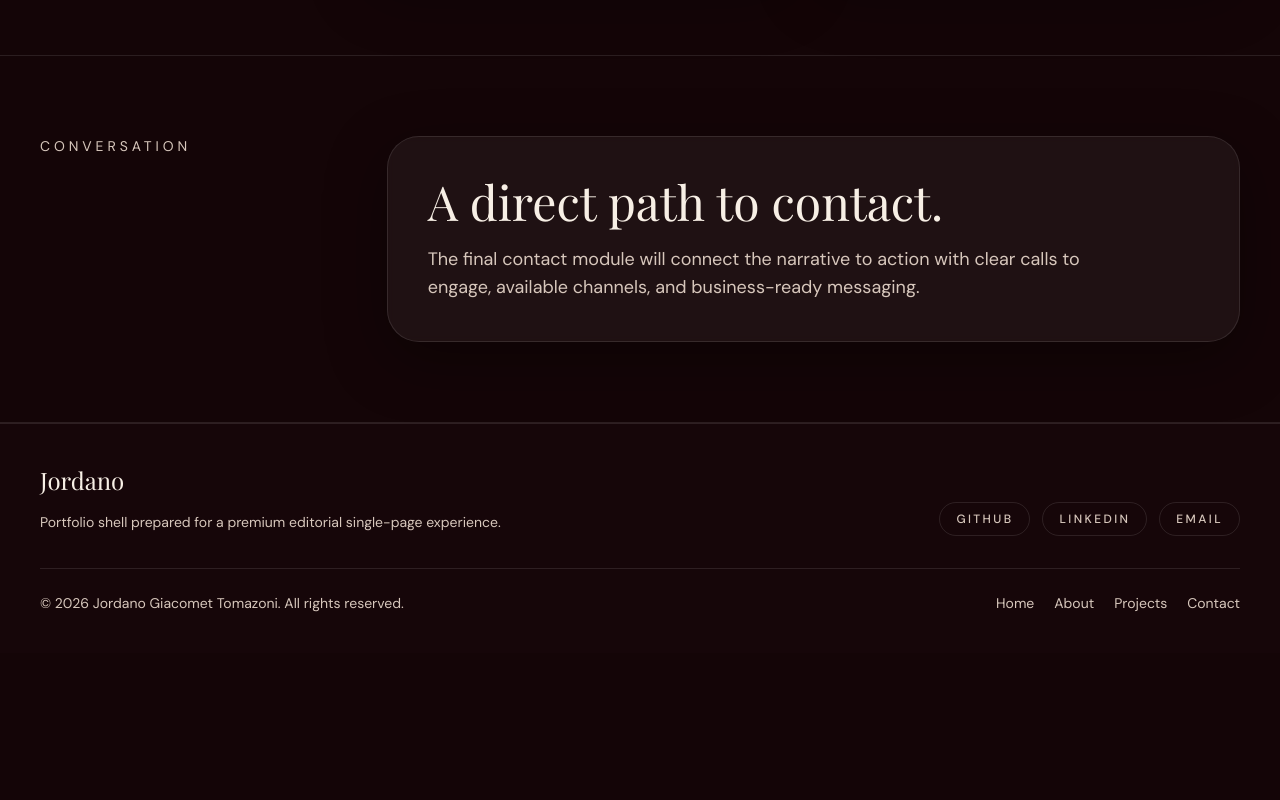
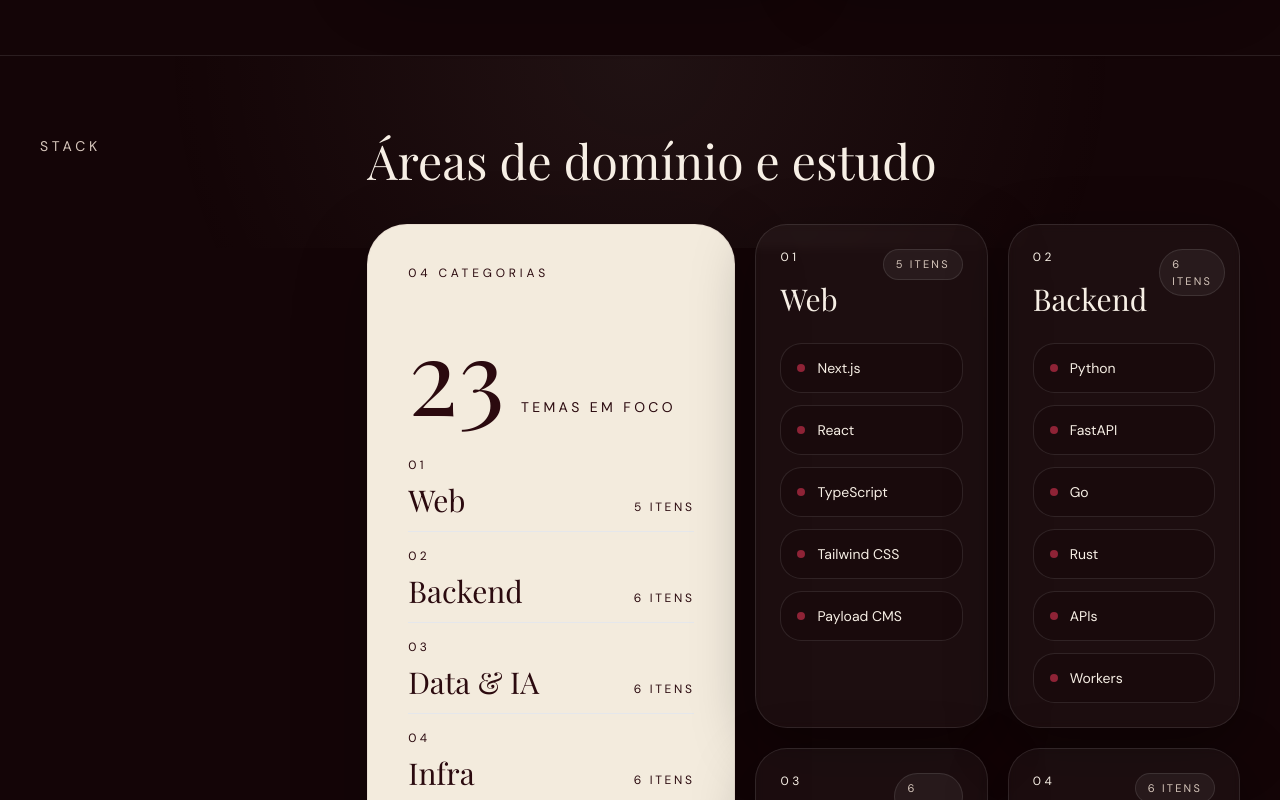
Before and after one commit to jordanogiacomet/portfolio-jordano, a Next.js app: page / in a window 1280 px wide. Shown: the part 5780-6580 px from the top of the page. Before the commit the page ends 6433 px from the top, so only its background shows below. Built offline with nearby package versions, Linux system fonts and the light colour scheme; a web font is replaced by a local one.

Commit message:
feat: [US-008] - [Stack and areas of expertise section]

```diff
--- a/app/page.tsx
+++ b/app/page.tsx
@@ -6,6 +6,7 @@
 import { Proof } from "@/components/Proof";
 import { Projects } from "@/components/Projects";
 import { Services } from "@/components/Services";
+import { Stack } from "@/components/Stack";
 
 const sections = [
   {
@@ -29,6 +30,7 @@
         <About />
         <Process />
         <Projects />
+        <Stack />
 
         {sections.map((section) => (
           <section
--- /dev/null
+++ b/components/Stack.tsx
@@ -0,0 +1,153 @@
+import stackContent from "@/data/stack.json";
+
+type StackCategory = {
+  name: string;
+  items: string[];
+};
+
+type StackContent = {
+  sectionLabel: string;
+  heading: string;
+  categories: StackCategory[];
+};
+
+const content = stackContent as StackContent;
+
+export function Stack() {
+  if (content.categories.length === 0) {
+    return null;
+  }
+
+  const totalItems = content.categories.reduce(
+    (count, category) => count + category.items.length,
+    0
+  );
+
+  return (
+    <section
+      id="stack"
+      aria-labelledby="stack-heading"
+      className="relative border-b border-white/10 px-4 py-20 sm:px-6 lg:px-10"
+    >
+      <div
+        aria-hidden="true"
+        className="absolute inset-x-0 top-0 h-48 bg-[radial-gradient(circle_at_top,_rgba(243,235,221,0.06),_transparent_72%)]"
+      />
+      <div
+        aria-hidden="true"
+        className="absolute left-[14%] top-24 h-56 w-56 rounded-full bg-accent/10 blur-3xl"
+      />
+
+      <div className="relative mx-auto max-w-7xl">
+        <div className="grid gap-8 lg:grid-cols-[0.32fr_1fr] lg:gap-12">
+          <div>
+            <p className="text-sm uppercase tracking-[0.28em] text-text-secondary">
+              {content.sectionLabel}
+            </p>
+          </div>
+
+          <div>
+            <header className="max-w-3xl">
+              <h2
+                id="stack-heading"
+                className="font-display text-4xl text-text-primary sm:text-5xl"
+              >
+                {content.heading}
+              </h2>
+            </header>
+
+            <div className="mt-10 grid gap-5 xl:grid-cols-[minmax(0,0.76fr)_minmax(0,1fr)]">
+              <article className="relative overflow-hidden rounded-[2.5rem] border border-[#d7c7bc]/35 bg-bg-surface p-8 text-text-on-light shadow-[0_24px_80px_rgba(9,2,4,0.18)] sm:p-10">
+                <div
+                  aria-hidden="true"
+                  className="absolute right-0 top-0 h-40 w-40 rounded-full bg-accent/10 blur-3xl"
+                />
+
+                <div className="relative">
+                  <p className="text-xs uppercase tracking-[0.32em] text-text-on-light/55">
+                    {String(content.categories.length).padStart(2, "0")} categorias
+                  </p>
+
+                  <div className="mt-10 flex flex-wrap items-end gap-4">
+                    <p className="font-display text-[clamp(4.5rem,10vw,6.5rem)] leading-none">
+                      {String(totalItems).padStart(2, "0")}
+                    </p>
+                    <p className="pb-2 text-sm uppercase tracking-[0.24em] text-text-on-light/58">
+                      temas em foco
+                    </p>
+                  </div>
+
+                  <div className="mt-8 space-y-4">
+                    {content.categories.map((category, index) => (
+                      <div
+                        key={category.name}
+                        className="flex items-end justify-between gap-4 border-t border-text-on-light/12 pt-4 first:border-t-0 first:pt-0"
+                      >
+                        <div>
+                          <p className="text-xs uppercase tracking-[0.28em] text-text-on-light/45">
+                            {String(index + 1).padStart(2, "0")}
+                          </p>
+                          <h3 className="mt-3 font-display text-3xl leading-none">
+                            {category.name}
+                          </h3>
+                        </div>
+
+                        <p className="text-xs uppercase tracking-[0.22em] text-text-on-light/58">
+                          {category.items.length} itens
+                        </p>
+                      </div>
+                    ))}
+                  </div>
+                </div>
+              </article>
+
+              <div className="grid gap-5 sm:grid-cols-2">
+                {content.categories.map((category, index) => (
+                  <article
+                    key={category.name}
+                    className="rounded-[2rem] border border-white/10 bg-white/[0.04] p-6 shadow-panel backdrop-blur-sm"
+                  >
+                    <div className="flex items-start justify-between gap-3">
+                      <div>
+                        <p className="text-xs uppercase tracking-[0.3em] text-text-secondary/80">
+                          {String(index + 1).padStart(2, "0")}
+                        </p>
+                        <h3 className="mt-4 font-display text-3xl leading-tight text-text-primary">
+                          {category.name}
+                        </h3>
+                      </div>
+
+                      <p className="rounded-full border border-white/10 bg-white/[0.05] px-3 py-1.5 text-[11px] uppercase tracking-[0.2em] text-text-secondary">
+                        {category.items.length} itens
+                      </p>
+                    </div>
+
+                    <ul
+                      className="mt-6 grid gap-3"
+                      aria-label={`${category.name} technologies`}
+                    >
+                      {category.items.map((item) => (
+                        <li
+                          key={item}
+                          className="flex items-center gap-3 rounded-[1.35rem] border border-white/10 bg-[#18070a]/45 px-4 py-3"
+                        >
+                          <span
+                            aria-hidden="true"
+                            className="h-2 w-2 rounded-full bg-accent"
+                          />
+                          <span className="text-sm leading-6 text-text-primary/90">
+                            {item}
+                          </span>
+                        </li>
+                      ))}
+                    </ul>
+                  </article>
+                ))}
+              </div>
+            </div>
+          </div>
+        </div>
+      </div>
+    </section>
+  );
+}
--- /dev/null
+++ b/data/stack.json
@@ -0,0 +1,22 @@
+{
+  "sectionLabel": "Stack",
+  "heading": "Áreas de domínio e estudo",
+  "categories": [
+    {
+      "name": "Web",
+      "items": ["Next.js", "React", "TypeScript", "Tailwind CSS", "Payload CMS"]
+    },
+    {
+      "name": "Backend",
+      "items": ["Python", "FastAPI", "Go", "Rust", "APIs", "Workers"]
+    },
+    {
+      "name": "Data & IA",
+      "items": ["Pandas", "LLMs", "RAG", "LangChain", "Agentes", "Templates"]
+    },
+    {
+      "name": "Infra",
+      "items": ["Docker", "Kubernetes", "Kafka", "NiFi", "CI/CD", "Linux"]
+    }
+  ]
+}
--- a/prd.json
+++ b/prd.json
@@ -494,7 +494,7 @@
     {
       "id": "US-008",
       "title": "Stack and areas of expertise section",
-      "passes": false,
+      "passes": true,
       "description": "Create a section that presents Jordano's technical breadth through categorized stacks and study areas.",
       "acceptanceCriteria": [
         "Section heading sourced from data/stack.json",
```
Also changed, not shown: progress.txt, 1 other file (tests, documents, lock files or other folders).
